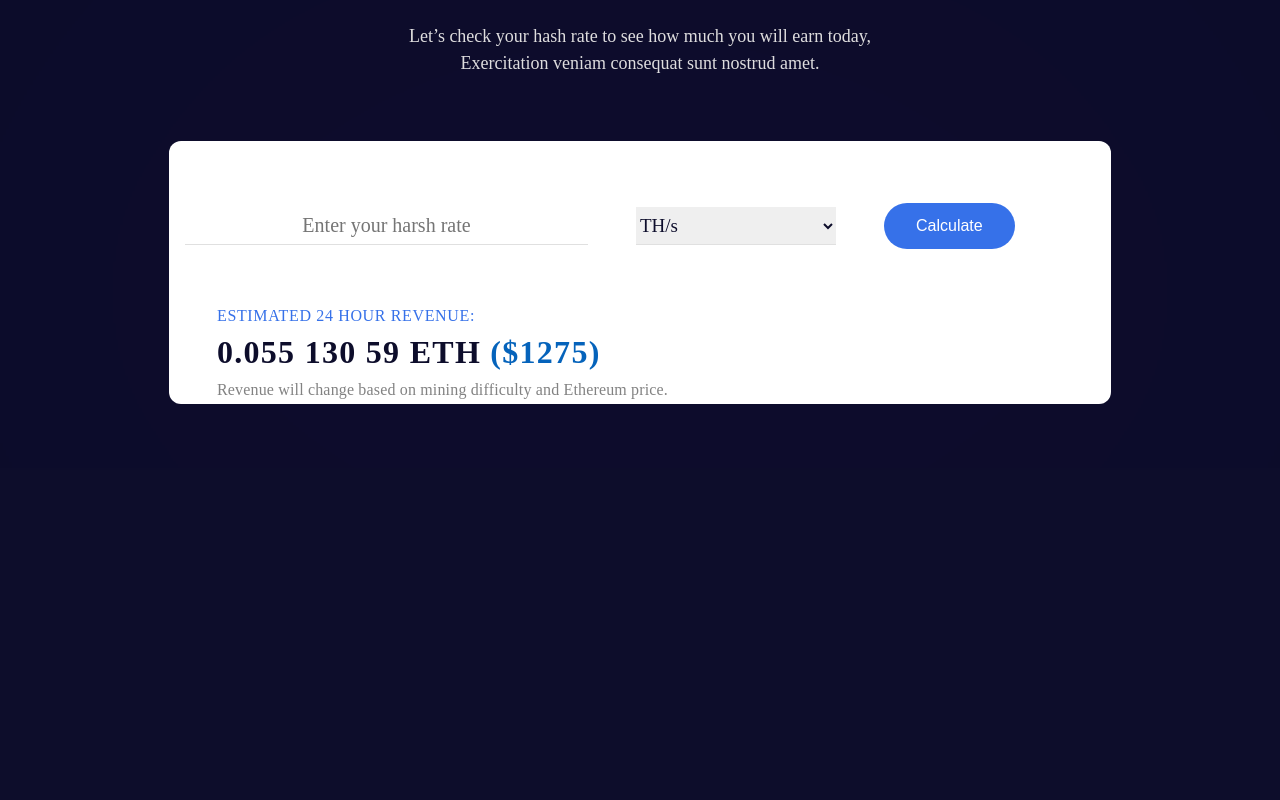
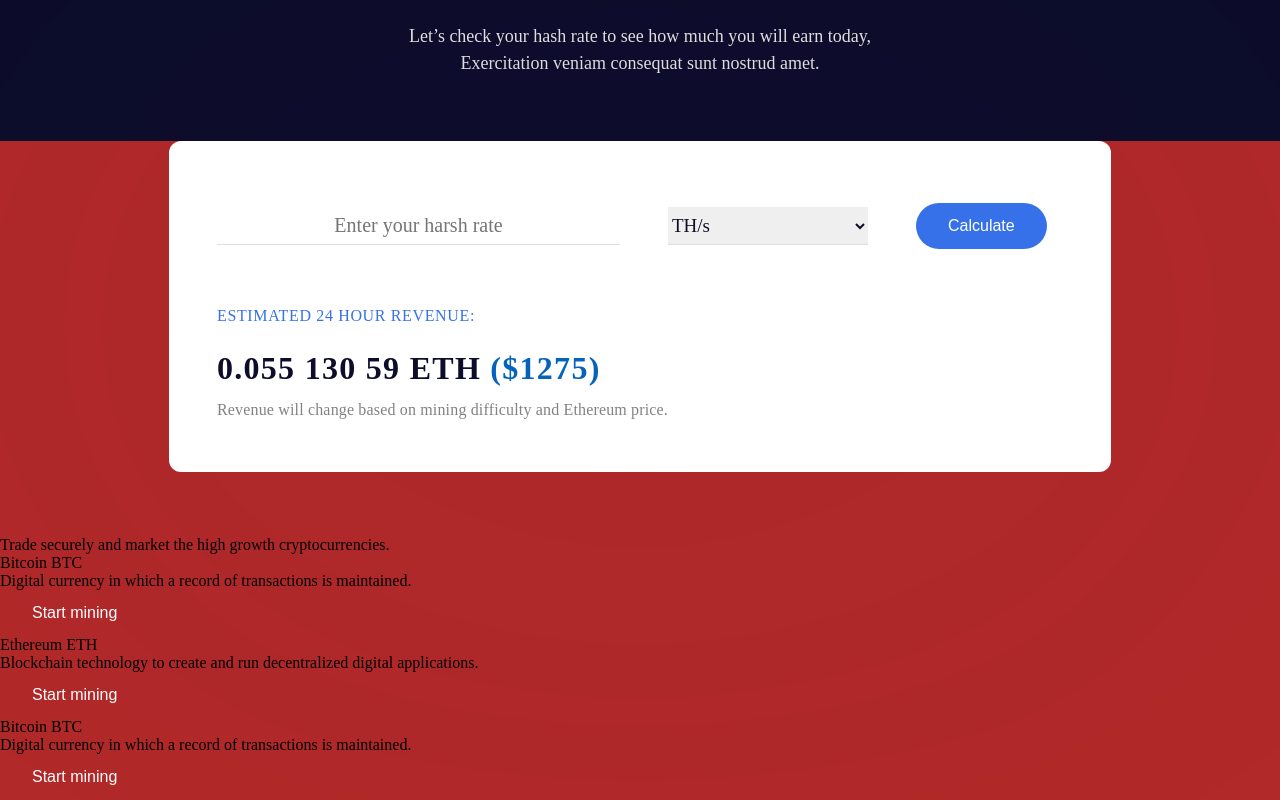
Before and after one commit to olatunde1/Crappo, a React (Create React App) app: page / in a window 1280 px wide. Shown: the part 1762-2562 px from the top of the page. Before the commit the page ends 2230 px from the top, so only its background shows below. Built offline with nearby package versions, Linux system fonts and the light colour scheme.

Commit message:
trade section

```diff
--- a/src/Components/Hero.js
+++ b/src/Components/Hero.js
@@ -77,6 +77,7 @@ const Hero = () => {
         </Row>
 
         <Row>
+            <div className='wrapWrapperSecure'>
                 <div className='wrapper mb-5'>
                     <div className='calculate'>
                         <input placeholder='Enter your harsh rate'></input>
@@ -87,10 +88,35 @@ const Hero = () => {
                     </div>
                     <div className='revenue'>
                         <p className='estimated'>ESTIMATED 24 HOUR REVENUE:</p>
-                    <p className='eth'>0.055 130 59 ETH <span>($1275)</span></p>
+                        <p className='eth'>0.055 130 59 ETH <span className='ethFigure'>($1275)</span></p>
                         <p className='ethPrice'>Revenue will change based on mining difficulty and Ethereum price.</p>
                     </div>
                 </div>
+                <div className='secureTrade'>
+                    <p>Trade securely and market the high growth cryptocurrencies.</p>
+                    <div>
+                        <div>
+                            <p>Bitcoin <span>BTC</span></p>
+                            <p>Digital currency in which a record of transactions is maintained.</p>
+                            <button className='button btn-start-mining'>Start mining</button>
+                        </div>
+                        <div>
+                            <p>Ethereum <span>ETH</span></p>
+                            <p>Blockchain technology to create and run decentralized digital applications.</p>
+                            <button className='button btn-start-mining'>Start mining</button>
+                        </div>
+                        <div>
+                            <p>Bitcoin <span>BTC</span></p>
+                            <p>Digital currency in which a record of transactions is maintained.</p>
+                            <button className='button btn-start-mining'>Start mining</button>
+                        </div>
+                    </div>
+                </div>
+            </div>
+        </Row>
+
+        <Row>
+
         </Row>
 
     </Container>
--- a/src/Components/HeroStyle.css
+++ b/src/Components/HeroStyle.css
@@ -272,7 +272,7 @@ color: #E0E0E0;
 .calculate{
     width: 942px;
     /* height: 305px; */
-    padding: 0 1rem;
+    padding: 0 3rem;
     display: flex;
     margin: auto;
     align-items: center;
@@ -313,7 +313,7 @@ color: #E0E0E0;
     line-height: 150%;
     color: #0D0D2B;
     mix-blend-mode: normal;
-    margin-right: 48px;
+    margin-right: 3rem;
     border-bottom: 1px solid #E0E0E0;
 
 }
@@ -323,7 +323,8 @@ color: #E0E0E0;
 
 .revenue{
    text-align: start;
-   padding-left: 48px;
+   padding-left: 3rem;
+   padding-bottom: 3rem;
 }
 
 .revenue .estimated{
@@ -335,6 +336,7 @@ color: #E0E0E0;
     letter-spacing: 0.04em;
     text-transform: uppercase;
     color: #3671E9;
+    margin-bottom: 16px;
     width: 260px;
     height: 24px;
     left: 297px;
@@ -351,11 +353,12 @@ color: #E0E0E0;
     font-weight: 700;
     font-size: 32px;
     line-height: 150%;
+    margin-bottom: 4px;
     letter-spacing: 0.04em;
     color: #0D0D2B;
 }
 
-span{
+.ethFigure{
     color: #0563bb;
 }
 
@@ -373,6 +376,9 @@ span{
     color: #828282;
 }
 
+.wrapWrapperSecure{
+    background-color: #b12929;
+}
 
 
 
```
Lines whose indentation alone changed are shown as unchanged.
